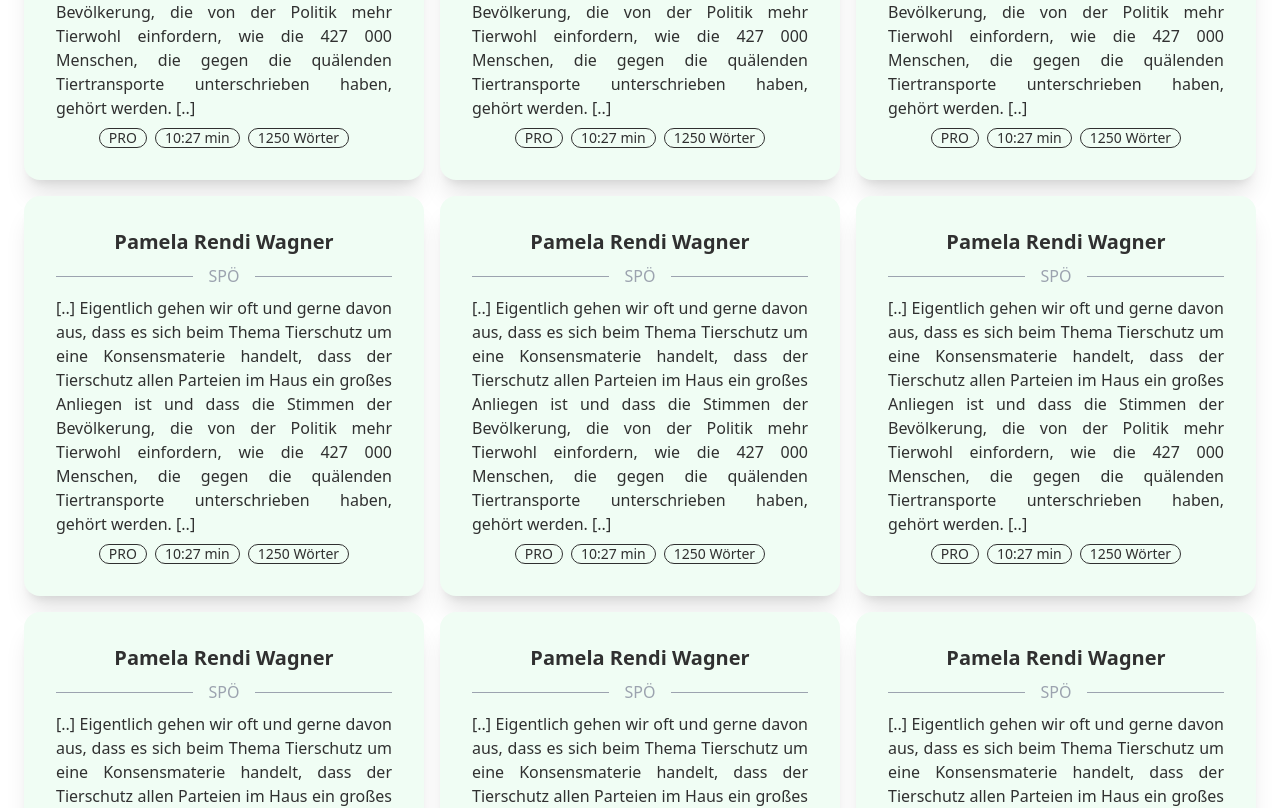
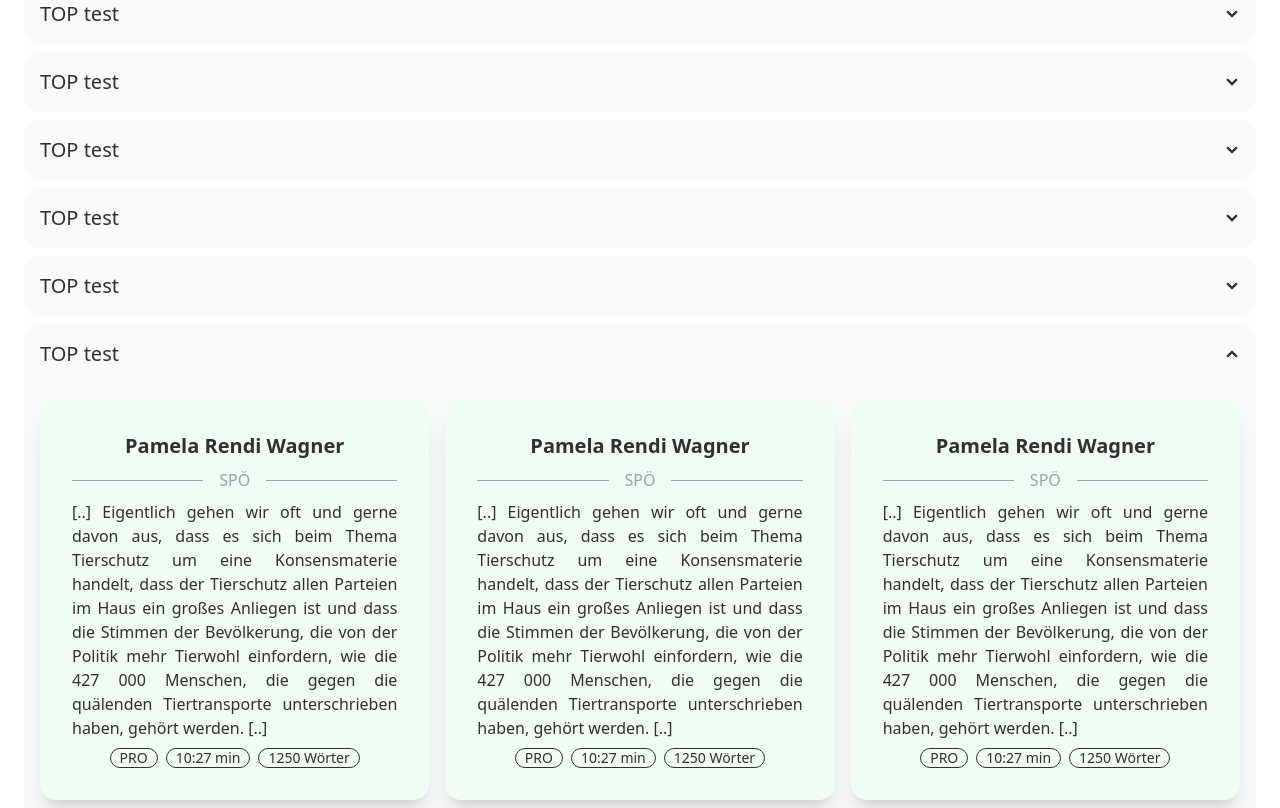
Before and after one commit to BernhardAuer/austrian-parliament-data-processing, a SvelteKit app in the folder frontend/: page /wortmeldungen in a window 1280 px wide. Shown: the part 300-1108 px from the top of the page. Built offline with nearby package versions, Linux system fonts and the light colour scheme.

Commit message:
finish skeletton layout for speech overview site

```diff
--- a/frontend/src/routes/wortmeldungen/+page.svelte
+++ b/frontend/src/routes/wortmeldungen/+page.svelte
@@ -1,28 +1,11 @@
 <script>
-    let test = [1,2,3,4,5,6,7,8,9];
+	import SpeechCard from './SpeechCard.svelte';
+	import TopicAccordion from './TopicAccordion.svelte';
+
+	let test = [1, 2, 3, 4, 5, 6, 7, 8, 9];
 </script>
-
-<div class="grid grid-cols-1 md:grid-cols-2 xl:grid-cols-3 2xl:grid-cols-4 gap-4 py-4">
-
+<div class="py-4 space-y-2">
     {#each test as item}
-    <div class="card min-w-fit max-w-xs bg-green-50 shadow-xl">
-        <div class="card-body">
-            <h2 class="card-title self-center">Pamela Rendi Wagner</h2>
-            <div class="relative flex items-center">
-                <div class="flex-grow border-t border-gray-400"></div>
-                <span class="flex-shrink mx-4 text-gray-400">SPÖ</span>
-                <div class="flex-grow border-t border-gray-400"></div>
-            </div>
-
-          <p class="text-justify"> [..] Eigentlich gehen wir oft und gerne davon aus, dass es sich beim Thema Tierschutz um eine Konsensmaterie handelt, dass der Tierschutz allen Parteien im Haus ein großes Anliegen ist und dass die Stimmen der Bevölkerung, die von der Politik mehr
-            Tierwohl einfordern, wie die 427 000 Menschen, die gegen die quälenden Tiertransporte unterschrieben haben, gehört werden. [..]</p>
-
-            <div class="flex flex-wrap self-center gap-2">
-                <div class="badge badge-outline">PRO</div>
-                <div class="badge badge-outline">10:27 min</div>
-                <div class="badge badge-outline">1250 Wörter</div>
-              </div>
-        </div>
-    </div>
+    <TopicAccordion/>
     {/each}
 </div>
--- /dev/null
+++ b/frontend/src/routes/wortmeldungen/SpeechCard.svelte
@@ -0,0 +1,19 @@
+<div class="card min-w-fit max-w-xs bg-green-50 shadow-xl">
+    <div class="card-body">
+        <h2 class="card-title self-center">Pamela Rendi Wagner</h2>
+        <div class="relative flex items-center">
+            <div class="flex-grow border-t border-gray-400"></div>
+            <span class="flex-shrink mx-4 text-gray-400">SPÖ</span>
+            <div class="flex-grow border-t border-gray-400"></div>
+        </div>
+
+      <p class="text-justify"> [..] Eigentlich gehen wir oft und gerne davon aus, dass es sich beim Thema Tierschutz um eine Konsensmaterie handelt, dass der Tierschutz allen Parteien im Haus ein großes Anliegen ist und dass die Stimmen der Bevölkerung, die von der Politik mehr
+        Tierwohl einfordern, wie die 427 000 Menschen, die gegen die quälenden Tiertransporte unterschrieben haben, gehört werden. [..]</p>
+
+        <div class="flex flex-wrap self-center gap-2">
+            <div class="badge badge-outline">PRO</div>
+            <div class="badge badge-outline">10:27 min</div>
+            <div class="badge badge-outline">1250 Wörter</div>
+          </div>
+    </div>
+</div>
--- /dev/null
+++ b/frontend/src/routes/wortmeldungen/TopicAccordion.svelte
@@ -0,0 +1,17 @@
+<script>
+	import SpeechCard from './SpeechCard.svelte';
+
+	let test = [1, 2, 3, 4, 5, 6, 7, 8, 9];
+</script>
+
+<div class="collapse collapse-arrow bg-base-200">
+	<input type="radio" name="my-accordion-2" checked="checked" />
+	<div class="collapse-title text-xl font-medium">TOP test</div>
+	<div class="collapse-content">
+		<div class="grid grid-cols-1 md:grid-cols-2 xl:grid-cols-3 2xl:grid-cols-4 gap-4 py-4">
+			{#each test as item}
+				<SpeechCard />
+			{/each}
+		</div>
+	</div>
+</div>
```
